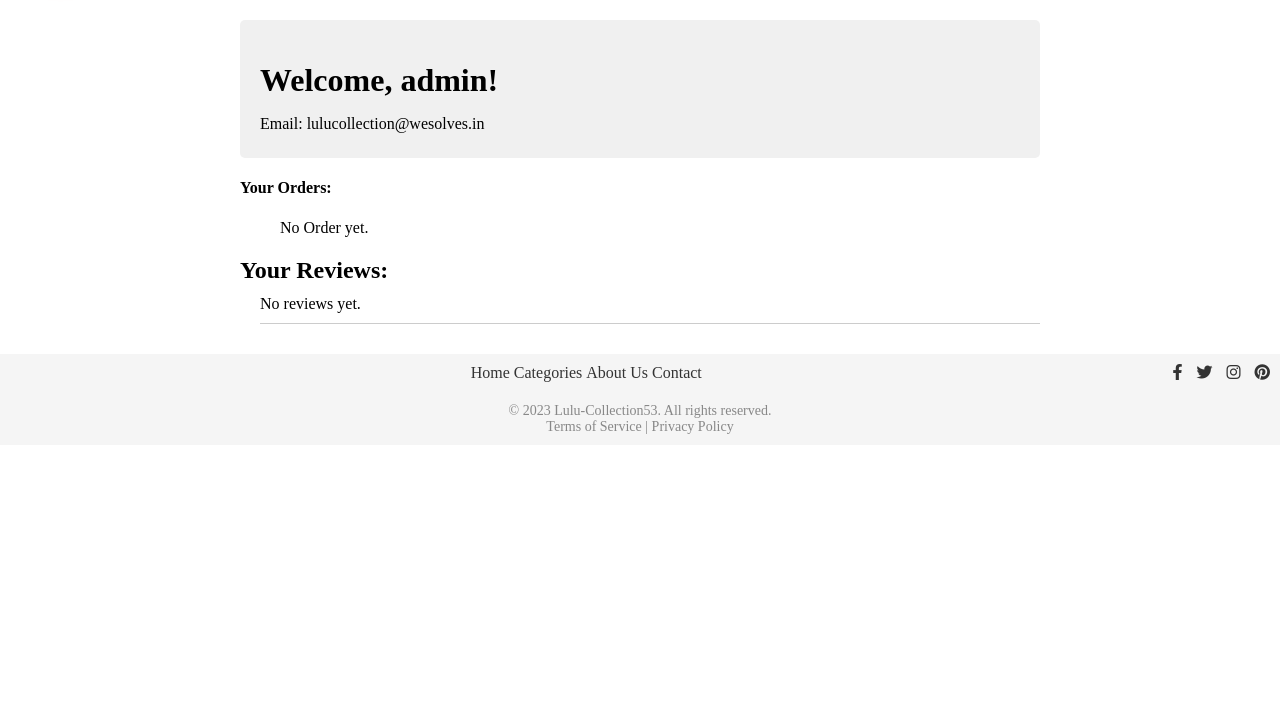
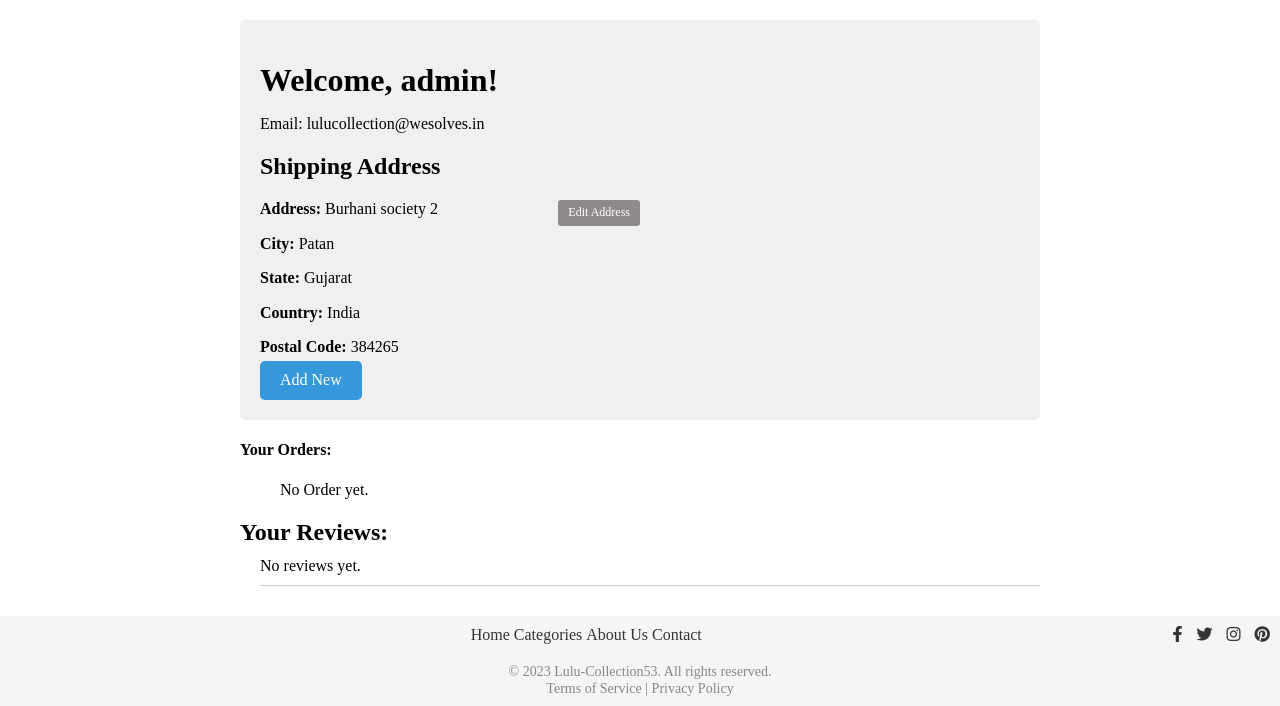
Before and after one commit to sohangpurh53/eccomerce, a Django app: page /userprofile/ in a window 1280 px wide. Shown: the part 75-781 px from the top of the page. Run offline with Django 4.2, Linux system fonts and the light colour scheme; a user stored in the database is signed in; data comes from the database, SQL or seed files in the repository; both versions use the stored data as it was after the commit.

Commit message:
updated code august26 2023 6pm

```diff
--- a/cart/urls.py
+++ b/cart/urls.py
@@ -27,6 +27,9 @@ urlpatterns = [
      path('about-us/', views.about_us, name='about_us'),
      path('product/image/<int:product_id>/', views.product_image, name='product_image'),
       path('order/<int:order_id>/', views.order_detail_view, name='order_detail_view'),
+      path('shipping_address/<int:shipping_address_id>/', views.shipping_address_edit, name='shipping_address_edit'),
+    #   path('delete/address/<int:shipping_address_id>/', views.shipping_address_delete, name='shipping_address_delete'),
+      path('add/address/', views.create_shipping_address, name='create_shipping_address'),
 
 
 
--- a/cart/views.py
+++ b/cart/views.py
@@ -583,10 +583,16 @@ def sellerprofile(request):
     # Get the orders that include the seller's products
    orders = OrderItem.objects.filter(product__seller=seller).order_by('-order__created_at')
 
+
+
+
+
    context = {
         'seller': seller,
         'products': products,
         'orders': orders,
+
+
     }
 
    return render(request, 'sellerprofile.html', context)
@@ -598,6 +604,8 @@ def sellerprofile(request):
 def userprofile(request):
     user = request.user
     orders = Order.objects.filter(user=user)
+    shipping_address = ShippingAddress.objects.filter(user=user)
+
 
     order_data = []
     for order in orders:
@@ -607,9 +615,9 @@ def userprofile(request):
             'order_items': order_items
         })
 
+    context = {'user':user, 'order_data': order_data, 'shipping_address':shipping_address}
 
-
-    return render(request, 'userprofile.html', {'user':user, 'order_data': order_data})
+    return render(request, 'userprofile.html', context)
 
 
 
@@ -631,7 +639,7 @@ def edit_review(request, product_id, review_id):
 
 
 
-
+# changes in about us page/edit aboutus
 @login_required(login_url='seller_login')
 def edit_about_us(request):
     # Check if the user is a seller
@@ -652,12 +660,18 @@ def edit_about_us(request):
     return render(request, 'edit_about_us.html', {'about_us': about_us})
 
 
+
+#display aboutus
 def about_us(request):
     # Retrieve the AboutUs instance for the logged-in seller
     about_us = AboutUs.objects.last()
     return render(request, 'about_us.html', {'about_us': about_us})
 
 
+
+
+
+#display single order detail
 @login_required(login_url='signin')
 def order_detail_view(request, order_id):
     order = get_object_or_404(Order, id=order_id)
@@ -669,3 +683,55 @@ def order_detail_view(request, order_id):
     }
 
     return render(request, 'order_details.html', context)
+
+
+
+#edit shipping address
+@login_required(login_url='signin')
+def shipping_address_edit(request, shipping_address_id):
+    shipping_address = get_object_or_404(ShippingAddress, id=shipping_address_id)
+    form = ShippingAddressForm
+    if request.method=='POST':
+        form = ShippingAddressForm(request.POST, instance=shipping_address)
+        if form.is_valid():
+            form.save()
+            messages.success(request, 'Address Updated Successfully')
+            return redirect('userprofile')
+    else:
+        form = ShippingAddressForm(instance=shipping_address)
+
+    context =  {'form':form}
+    return render(request, 'shipping_address_edit.html',context)
+
+
+
+#create new shipping address
+@login_required(login_url='signin')
+def create_shipping_address(request):
+      old_shipping_addresses = ShippingAddress.objects.filter(user=request.user)
+
+      if old_shipping_addresses:
+          messages.success(request, 'Same Address Already Exist')
+      if request.method=='POST':
+           user = request.user  # Assuming you're using Django's built-in User model
+           address = request.POST.get('address')
+           city = request.POST.get('city')
+           state = request.POST.get('state')
+           country = request.POST.get('country')
+           postal_code = request.POST.get('postal_code')  # Get the address data from the form
+
+        # Create a new shipping address record associated with the user
+           ShippingAddress.objects.get_or_create(user=user, address=address, city=city, state=state, country=country, postal_code=postal_code)
+           return redirect('userprofile')
+
+      return render(request, 'form_shipping_address.html')
+
+
+
+ #current not in use
+# @login_required(login_url='signin')
+# def shipping_address_delete(request, shipping_address_id):
+#     shipping_address = get_object_or_404(ShippingAddress, id=shipping_address_id)
+#     shipping_address.delete()
+#     messages.success(request, 'Address deleted successfully')
+#     return redirect('userprofile')
--- a/media/css/userprofile.css
+++ b/media/css/userprofile.css
@@ -108,6 +108,72 @@ a:hover {
     background-color: #2980b9;
 }
 
+.update-button {
+    padding: 6px 10px;
+    background-color: rgb(144, 138, 138);
+    color: #ffffff;
+    border: none;
+    border-radius: 3px;
+    text-align: center;
+    text-decoration: none;
+    font-size: 12px;
+    transition: background-color 0.3s ease;
+    float: right;
+    margin-right: 50%;
+
+  }
+
+  .update-button:hover {
+    background-color: rgb(64, 61, 61);
+    transform: scale(1.2);
+  }
+
+
+
+  .add-button {
+    display: inline-block;
+    padding: 10px 20px;
+    background-color: #3498db;
+    color: #ffffff;
+    border: none;
+    border-radius: 5px;
+    text-align: center;
+    text-decoration: none;
+    font-size: 16px;
+    transition: background-color 0.3s ease;
+  }
+
+  .add-button:hover {
+    background-color: #2980b9;
+  }
+
+
+  .delete-button {
+    display: inline-block;
+    padding: 10px 20px;
+    background-color: rgb(227, 59, 59);
+    color: #ffffff;
+    border: none;
+    border-radius: 5px;
+    text-align: center;
+    text-decoration: none;
+    font-size: 16px;
+    transition: background-color 0.3s ease;
+  }
+
+  .delete-button:hover {
+    background-color: rgb(169, 29, 29);
+  }
+
+  .address-message{
+    margin-top: 20px;
+    margin-bottom: -20px;
+    text-align: center;
+    color: rgb(26, 180, 26);
+    ;
+  }
+
+
 @media (max-width: 767px){
     .container {
         max-width: 400px;
--- a/templates/order_details.html
+++ b/templates/order_details.html
@@ -8,14 +8,18 @@
     <h1 class="text-center">Order Detail</h1>
     <div class="row">
         <div class="col-md-6">
+
             <div class="address-section">
+
                 <h2>Shipping Address</h2>
                 <p><strong>Address:</strong> {{ shipping_address.address }}</p>
                 <p><strong>City:</strong> {{ shipping_address.city }}</p>
                 <p><strong>State:</strong> {{ shipping_address.state }}</p>
                 <p><strong>Country:</strong> {{ shipping_address.country }}</p>
                 <p><strong>Postal Code:</strong> {{ shipping_address.postal_code }}</p>
+
             </div>
+
         </div>
         <div class="col-md-6">
             <div class="order-summary">
@@ -27,6 +31,7 @@
                 <ul class="order-items">
                     {% for item in order.orderitem_set.all %}
                         <li>{{ item.product.name }} - {{ item.quantity }} x &#8377;{{ item.product.price }}</li>
+
                     {% endfor %}
                 </ul>
             </div>
--- a/templates/orderconfirmationemail.html
+++ b/templates/orderconfirmationemail.html
@@ -72,7 +72,7 @@
 <body>
     <div class="container">
         <div class="header">
-            <img src="/logo.png" alt="Logo" class="logo">
+            <!-- <img src="/logo.png" alt="Logo" class="logo"> -->
             <h1>Order Confirmation</h1>
         </div>
         <p class="message">Dear {{ user.username }},</p>
--- a/templates/sellerprofile.html
+++ b/templates/sellerprofile.html
@@ -32,6 +32,7 @@
                 <div>Quantity: {{ order.quantity }}</div>
                 <div>Total Amount: &#8377;<span class="total-amount">{{ order.order.total_amount }}</span></div>
                 <div>Created At: {{ order.order.created_at }}</div>
+
             </li>
         {% endfor %}
     </ul>
--- a/templates/userprofile.html
+++ b/templates/userprofile.html
@@ -8,6 +8,12 @@
 {% extends 'base.html' %}
 {% block content %}
 <body>
+    {% if messages %}
+    {% for message in messages %}
+     <p class="Address-message">{{message}}</p>
+    {% endfor %}
+    {% endif %}
+
     <div class="container">
         <div class="profile-info">
             <h1>Welcome, {{ user.username }}!</h1>
@@ -15,6 +21,24 @@
             {% if user.email %} <p>Email: {{ user.email }}</p> {% endif %}
           {% if user.seller %}  <p>Company: {{ user.seller.company_name }}</p> <!-- If the user is a seller -->{% endif %}
         {{order_item.user}}
+        {% if shipping_address %}
+      {% for address in shipping_address %}
+      <div class="address-section">
+        <h2>Shipping Address</h2>
+        <span><a  class="update-button" href="{% url 'shipping_address_edit' shipping_address_id=address.id %}">Edit Address</a></span>
+        <p><strong>Address:</strong> {{ address.address }}</p>
+        <p><strong>City:</strong> {{ address.city }}</p>
+        <p><strong>State:</strong> {{ address.state }}</p>
+        <p><strong>Country:</strong> {{ address.country }}</p>
+        <p><strong>Postal Code:</strong> {{ address.postal_code }}</p>
+
+
+        <a  class="add-button" href="{% url 'create_shipping_address' %}">Add New</a>
+    </div>
+    {% endfor %}
+    {% else %}
+    <a class="add-button" href="{% url 'create_shipping_address' %}">Add New Address</a>
+    {% endif %}
         </div>
         <h4>Your Orders:</h4>
 
@@ -37,8 +61,10 @@
                                 {% endif %}
                             </p>
                             <p>{{order_entry.order.created_at}}</p>
+                             <a id="view-button"  href="{% url 'order_detail_view' order_id=order_item.order.id %}">View order</a>
                         </li>
-                        <a id="view-button"  href="{% url 'order_detail_view' order_id=order_item.order.id %}">View order</a>
+
+
                     {% endfor %}
                 </ul>
              {% empty %}
```
Also changed, not shown: other parts of media/css/userprofile.css (+35 -0 lines), media/css/shipping_address_update.css (added, +113 -0 lines), templates/form_shipping_address.html (added, +42 -0 lines), templates/shipping_address_edit.html (added, +21 -0 lines), db.sqlite3.
